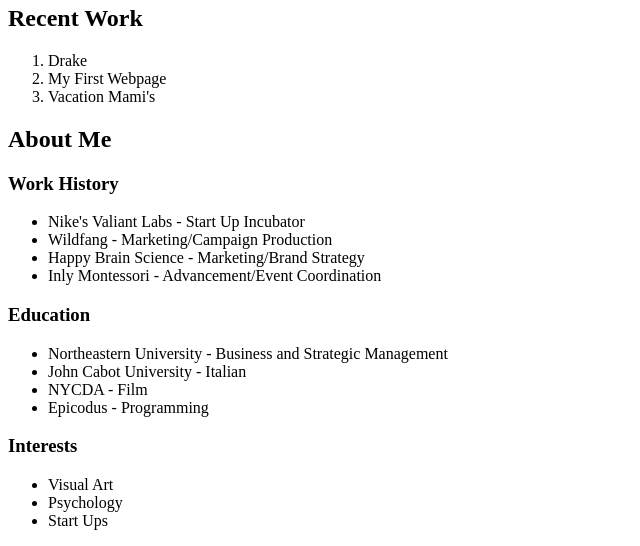
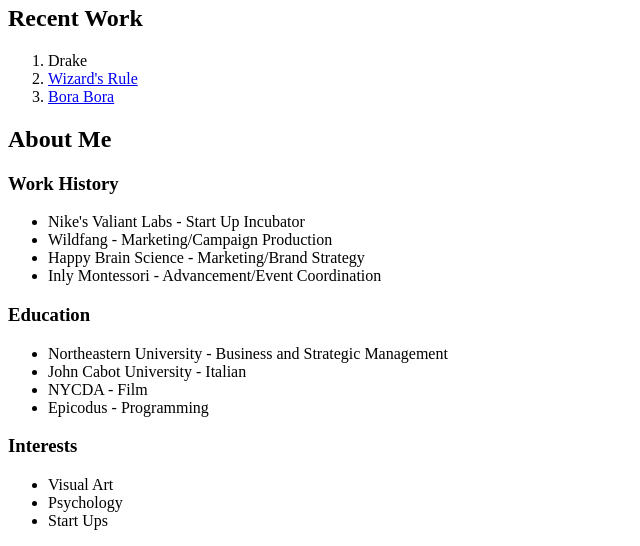
Before and after one commit to lizatennis8/portfolio, a plain HTML site: page index.html in a window 1280 px wide. Shown: the part 399-945 px from the top of the page, without its empty margins (0-640 px from the left). Drawn offline with Linux system fonts and the light colour scheme.

Commit message:
add links to portfolio websites

```diff
--- a/index.html
+++ b/index.html
@@ -10,8 +10,8 @@
     <h2>Recent Work</h2>
     <ol>
       <li>Drake</li>
-      <li>My First Webpage</li>
-      <li>Vacation Mami's</li>
+      <li><a href="https://lizatennis8.github.io/wizard-page/">Wizard's Rule</a></li>
+      <li><a href="https://lizatennis8.github.io/borabora/">Bora Bora</a></li>
     </ol>
     <h2>About Me</h2>
     <h3>Work History</h3>
```
